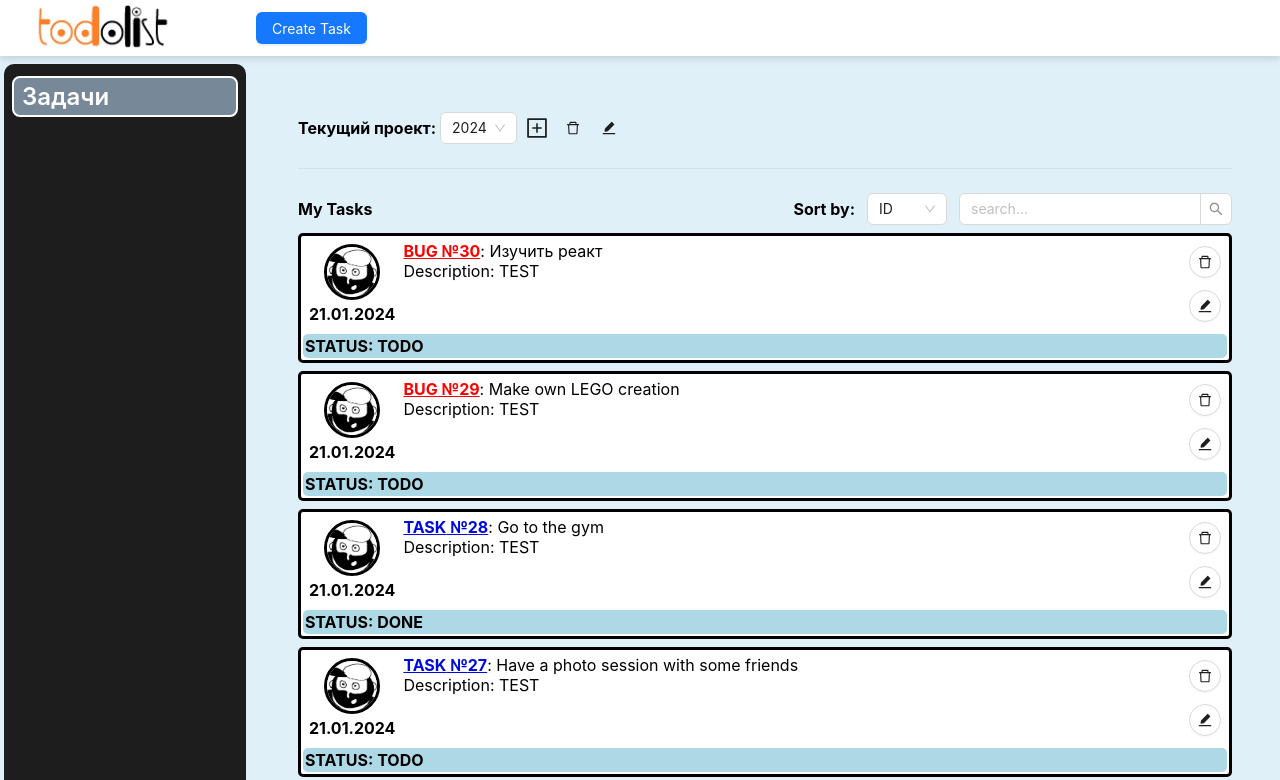
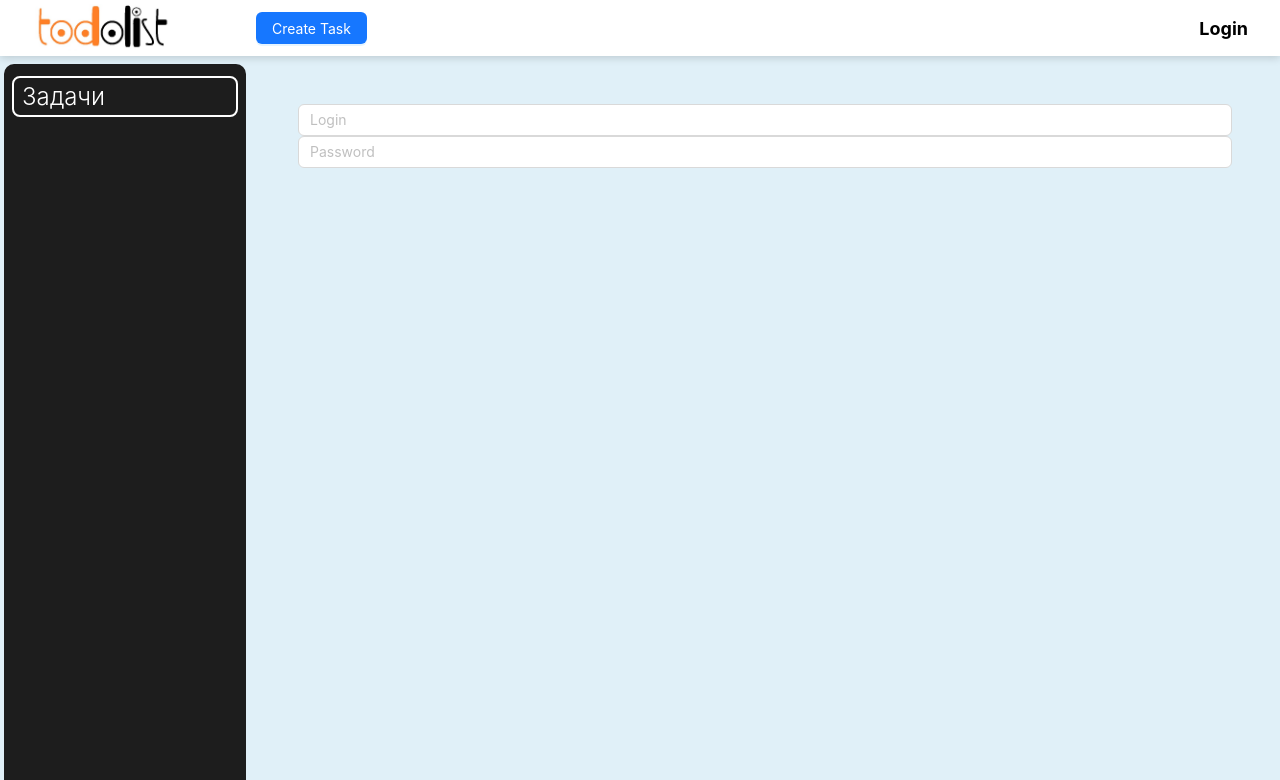
Before and after one commit to SerjZozulya/react, a React (Create React App) app: page /login in a window 1280 px wide. Before the commit this address led to /project. Shown: the top 780 px of the page. Built offline with nearby package versions, Linux system fonts and the light colour scheme.

Commit message:
added userReducer

```diff
--- a/src/UI/Header.jsx
+++ b/src/UI/Header.jsx
@@ -10,6 +10,7 @@ const Header = (props) => {
       <Button onClick={(e) => props.openModal()} type="primary">
         Create Task
       </Button>
+      <div className={s.loginBlock}><a href="/login">Login</a></div>
     </header>
   );
 };
--- a/src/components/AppRouter.tsx
+++ b/src/components/AppRouter.tsx
@@ -4,36 +4,19 @@ import SingleTask from "../pages/SingleTask";
 import { usePosts } from "../hooks/usePosts";
 import useLocalStorage from "../hooks/useLocalStorage";
 import { useAppSelector } from "../hooks/redux";
+import Login from "../pages/Login";
+import { authRoutes, publicRoutes } from "../router";
 
 const AppRouter = () => {
-  const tasks = useAppSelector((state: any) => state.tasks);
-  const [filter, setFilter] = useLocalStorage("filter", { search: "", sorting: "id" });
 
-  const sortedAndSearchedPosts = usePosts(
-    tasks.tasks,
-    filter.sorting,
-    filter.search
-  );
-
-  let sortPosts = (sorting: string) => {
-    setFilter({ ...filter, sorting: sorting });
-  };
+  const user = useAppSelector((state:any) => state.user);
 
   return (
     <div className={"Content-Wrapper"}>
       <Switch>
-        <Route exact path={"/project"}>
-          <AllTasks
-            filter={filter}
-            sortPosts={sortPosts}
-            tasks={sortedAndSearchedPosts}
-            setFilter={setFilter}
-          />
-        </Route>
-        <Route exact path={"/project/:id"}>
-          <SingleTask posts={tasks} />
-        </Route>
-        <Redirect to="/project" />
+        {user.isAuth && authRoutes.map(({path, component}) => <Route path={path} component={component}></Route>)}
+        {!user.isAuth && publicRoutes.map(({path, component}) => <Route path={path} component={component}></Route>)}
+        <Redirect to={user.isAuth ? "/project" : "/login"}/>
       </Switch>
     </div>
   );
--- a/src/pages/AllTasks.jsx
+++ b/src/pages/AllTasks.jsx
@@ -3,9 +3,23 @@ import Toolbar from "../components/ProjectTasks/Toolbar/Toolbar";
 import Task from "../components/Task/Task";
 import s from "./AllTasks.module.css";
 import Filter from "../components/ProjectTasks/Filter/Filter";
+import { useAppSelector } from "../hooks/redux";
+import useLocalStorage from "../hooks/useLocalStorage";
+import { usePosts } from "../hooks/usePosts";
 
-let AllTasks = ({ tasks, filter, setFilter }) => {
-  let taskItems = tasks.map((p) => (
+let AllTasks = () => {
+
+  const tasks = useAppSelector((state) => state.tasks);
+
+  const [filter, setFilter] = useLocalStorage("filter", { search: "", sorting: "id" });
+
+  const sortedAndSearchedPosts = usePosts(
+    tasks.tasks,
+    filter.sorting,
+    filter.search
+  );
+
+  let taskItems = sortedAndSearchedPosts.map((p) => (
     <Task
       key={p.id}
       id={p.id}
--- /dev/null
+++ b/src/pages/Login.jsx
@@ -0,0 +1,10 @@
+import { Input } from "antd"
+
+const Login = (props) => {
+    return (<>
+        <Input placeholder="Login"></Input>
+        <Input type="password" placeholder="Password"></Input>
+    </>)
+}
+
+export default Login
--- /dev/null
+++ b/src/redux/reducers/user-reducer.ts
@@ -0,0 +1,22 @@
+import { PayloadAction, createSlice } from "@reduxjs/toolkit";
+
+const initialState = {
+  isAuth: false,
+  user: {},
+};
+
+export const userSlice = createSlice({
+    name: 'user',
+    initialState,
+    reducers: {
+      setIsAuth(state, action:PayloadAction<boolean>) {
+        state.isAuth = action.payload
+      },
+
+      setUser(state, action) {
+        state.user = action.payload;
+      }
+    }
+  })
+
+export default userSlice.reducer;
--- a/src/redux/store.ts
+++ b/src/redux/store.ts
@@ -4,12 +4,14 @@ import createSagaMiddleware from 'redux-saga'
 import rootSaga from "./saga";
 import { configureStore } from '@reduxjs/toolkit';
 import modalReducer from "./reducers/modal-reducer";
+import userReducer from "./reducers/user-reducer";
 
 const sagaMiddleware = createSagaMiddleware()
 
 const rootReducer = combineReducers({
   tasks: tasksReducer,
-  modal: modalReducer
+  modal: modalReducer,
+  user: userReducer
 });
 
 export const setupStore = () => configureStore({reducer:rootReducer});
--- a/src/router/index.js
+++ b/src/router/index.js
@@ -1,9 +1,13 @@
-import DialogsContainer from "../pages/Dialogs-container";
-import { Products } from "../pages/Products";
 import SingleTask from "../pages/SingleTask";
 import AllTasks from "../pages/AllTasks";
+import Login from "../pages/Login";
+import { LOGIN_ROUTE, PROJECT_ROUTE, TASK_ROUTE } from "../utils/consts";
 
-export const routes = [
-    {path: '/project', component: AllTasks, exact: true},
-    {path: '/project/:id', component: SingleTask, exact: true}
-]
+export const authRoutes = [
+  { path: PROJECT_ROUTE, component: AllTasks, exact: true },
+  { path: TASK_ROUTE, component: SingleTask, exact: true },
+];
+
+export const publicRoutes = [
+  { path: LOGIN_ROUTE, component: Login, exact: true },
+];
--- /dev/null
+++ b/src/utils/consts.js
@@ -0,0 +1,3 @@
+export const LOGIN_ROUTE = '/login'
+export const PROJECT_ROUTE = '/project'
+export const TASK_ROUTE = '/project/:id'
```
Also changed, not shown: package.json (+6 -6 lines), 1 other file (tests, documents, lock files or other folders).
